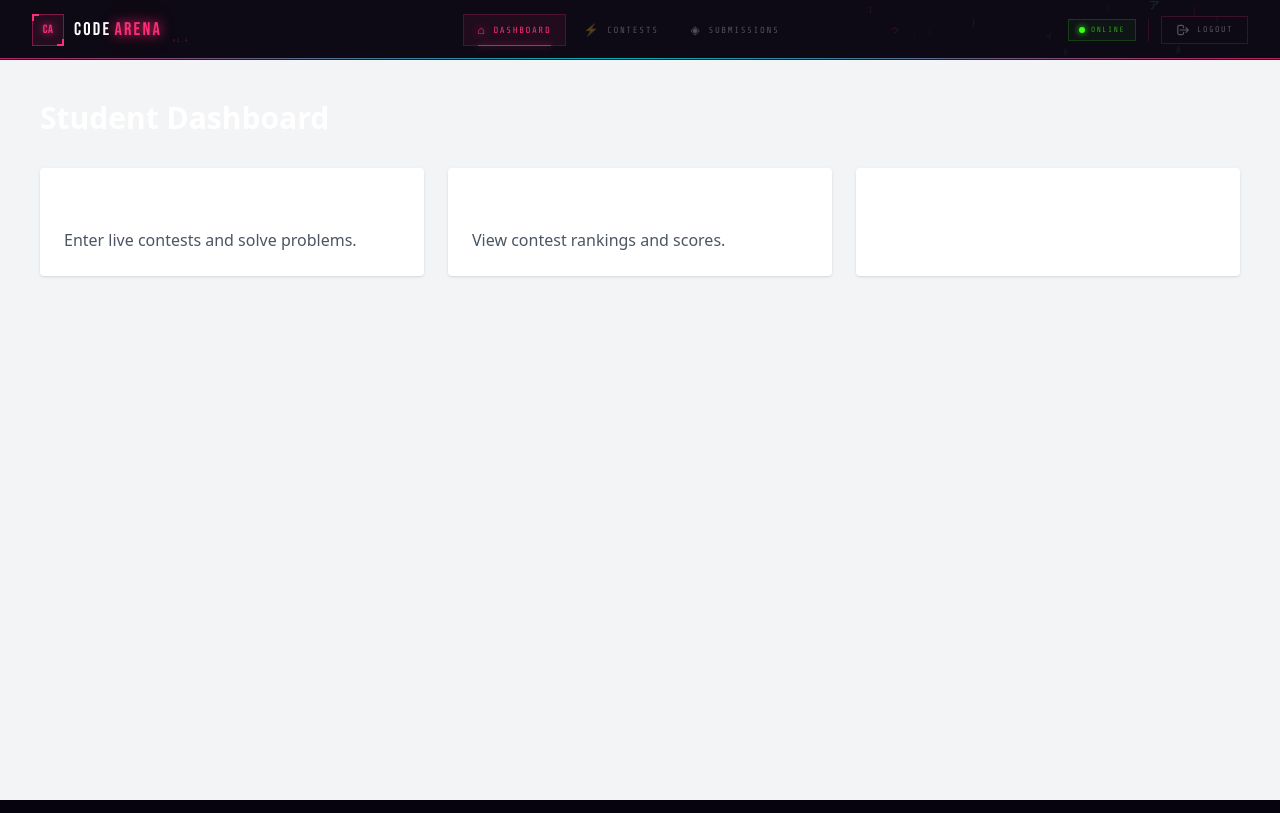
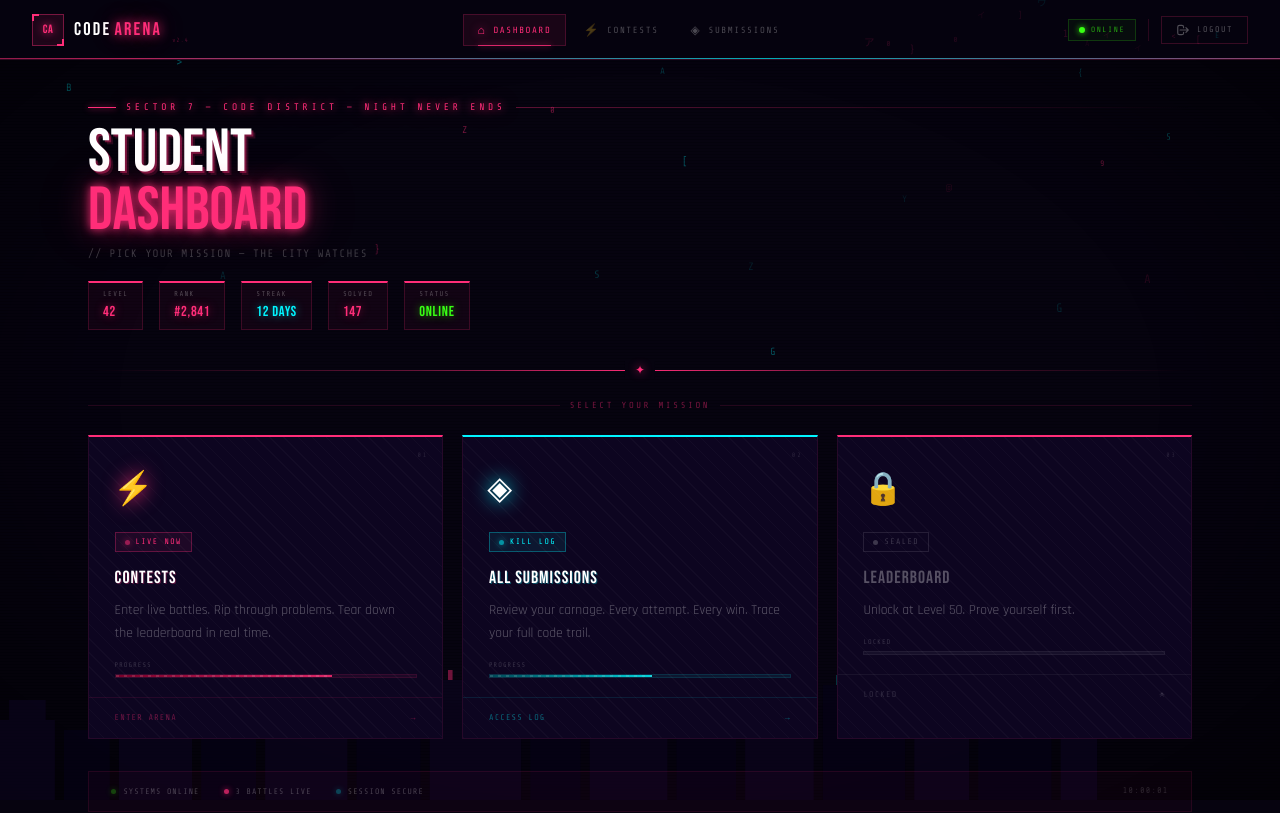
Before and after one commit to ayanbaruah14/CodeArena, a React app in the folder Frontend/: page /dashboard in a window 1280 px wide. Shown: the top 813 px of the page. Built offline with nearby package versions, Linux system fonts and the light colour scheme; sample sign-in values are in the browser's storage; the HTML template or start-up script is replaced by a standard one.

Commit message:
design: dashboard design

```diff
--- a/Frontend/src/Pages/student/StudentDashboard.jsx
+++ b/Frontend/src/Pages/student/StudentDashboard.jsx
@@ -1,79 +1,243 @@
 import { useNavigate } from "react-router-dom";
 import Navbar from "../../components/Navbar";
+import { useEffect, useRef, useState } from "react";
 
-function StudentDashboard(){
+function StudentDashboard() {
+  const navigate = useNavigate();
+  const canvasRef = useRef(null);
+  const [clock, setClock] = useState("");
 
-  const navigate = useNavigate();
+  /* live clock */
+  useEffect(() => {
+    const tick = () => {
+      const n = new Date();
+      setClock([n.getHours(), n.getMinutes(), n.getSeconds()]
+        .map(v => String(v).padStart(2, "0")).join(":"));
+    };
+    tick();
+    const id = setInterval(tick, 1000);
+    return () => clearInterval(id);
+  }, []);
 
-  return(
+  /* rain canvas */
+  useEffect(() => {
+    const canvas = canvasRef.current;
+    const ctx = canvas.getContext("2d");
+    let W, H, drops = [], raf;
+    const CHARS = "ABCDEFGHIJKLMNOPQRSTUVWXYZ0123456789@#$%&*<>/\\|[]{}!=+~";
 
-    <div className="min-h-screen bg-gray-100">
+    const resize = () => {
+      W = canvas.width = innerWidth;
+      H = canvas.height = innerHeight;
+      drops = Array.from({ length: Math.floor(W / 22) }, (_, i) => ({
+        x: i * 22,
+        y: Math.random() * -H,
+        speed: Math.random() * 55 + 28,
+        char: CHARS[Math.floor(Math.random() * CHARS.length)],
+        col: Math.random() > 0.55 ? "#ff2d78" : "#00f5ff",
+        opacity: Math.random() * 0.35 + 0.1,
+        size: Math.random() * 5 + 8,
+        changeTimer: 0,
+        changeInterval: Math.random() * 1.5 + 0.5,
+      }));
+    };
+    resize();
+    window.addEventListener("resize", resize);
 
-      <Navbar/>
+    let last = 0;
+    const draw = ts => {
+      const dt = (ts - last) / 1000;
+      last = ts;
+      ctx.clearRect(0, 0, W, H);
+      drops.forEach(d => {
+        d.y += d.speed * dt;
+        d.changeTimer += dt;
+        if (d.changeTimer > d.changeInterval) {
+          d.char = CHARS[Math.floor(Math.random() * CHARS.length)];
+          d.changeTimer = 0;
+        }
+        if (d.y > H) { d.y = Math.random() * -200; d.speed = Math.random() * 55 + 28; }
+        ctx.font = `${d.size}px 'Share Tech Mono', monospace`;
+        ctx.fillStyle = d.col + Math.round(d.opacity * 255).toString(16).padStart(2, "0");
+        ctx.fillText(d.char, d.x, d.y);
+      });
+      raf = requestAnimationFrame(draw);
+    };
+    raf = requestAnimationFrame(draw);
+    return () => { cancelAnimationFrame(raf); window.removeEventListener("resize", resize); };
+  }, []);
 
-      <div className="p-10">
+  /* cursor trail */
+  useEffect(() => {
+    const trail = Array.from({ length: 8 }, (_, i) => {
+      const d = document.createElement("div");
+      d.style.cssText = `position:fixed;width:${5 - i * 0.4}px;height:${5 - i * 0.4}px;
+        border-radius:50%;pointer-events:none;z-index:9999;mix-blend-mode:screen;
+        background:${i % 2 === 0 ? "#ff2d78" : "#00f5ff"};opacity:${0.6 - i * 0.06}`;
+      document.body.appendChild(d);
+      return { el: d, x: 0, y: 0 };
+    });
+    let mx = 0, my = 0;
+    const onMove = e => { mx = e.clientX; my = e.clientY; };
+    document.addEventListener("mousemove", onMove);
+    let raf;
+    const animTrail = () => {
+      let px = mx, py = my;
+      trail.forEach(t => {
+        t.x += (px - t.x) * 0.38; t.y += (py - t.y) * 0.38;
+        t.el.style.transform = `translate(${t.x - 2}px,${t.y - 2}px)`;
+        px = t.x; py = t.y;
+      });
+      raf = requestAnimationFrame(animTrail);
+    };
+    raf = requestAnimationFrame(animTrail);
+    return () => {
+      cancelAnimationFrame(raf);
+      document.removeEventListener("mousemove", onMove);
+      trail.forEach(t => t.el.remove());
+    };
+  }, []);
 
-        <h1 className="text-3xl font-bold mb-8">
-          Student Dashboard
-        </h1>
+  const cards = [
+    {
+      route: "/contests",
+      icon: "⚡",
+      tag: "LIVE NOW",
+      title: "CONTESTS",
+      desc: "Enter live battles. Rip through problems. Tear down the leaderboard in real time.",
+      prog: "72%",
+      cta: "ENTER ARENA",
+      num: "01",
+      variant: "pink",
+    },
+    {
+      route: "/allSubmissions",
+      icon: "◈",
+      tag: "KILL LOG",
+      title: "ALL SUBMISSIONS",
+      desc: "Review your carnage. Every attempt. Every win. Trace your full code trail.",
+      prog: "54%",
+      cta: "ACCESS LOG",
+      num: "02",
+      variant: "cyan",
+    },
+  ];
 
-        <div className="grid grid-cols-1 md:grid-cols-3 gap-6">
+  return (
+    <div style={{ background: "#06030f", minHeight: "100vh", overflowX: "hidden", cursor: "crosshair", position: "relative" }}>
 
-          {/* Contests */}
+      {/* rain */}
+      <canvas ref={canvasRef} className="nt-rain" />
 
-          <div
-            className="bg-white p-6 rounded shadow cursor-pointer hover:shadow-lg transition"
-            onClick={()=>navigate("/contests")}
-          >
+      {/* scanlines */}
+      <div className="nt-scanlines" />
 
-            <h2 className="text-xl font-semibold mb-2">
-              Contests
-            </h2>
+      {/* vignette */}
+      <div className="nt-vignette" />
 
-            <p className="text-gray-600">
-              Enter live contests and solve problems.
-            </p>
+      {/* city */}
+      <div className="nt-city" />
 
+      <Navbar />
+
+      <main className="nt-main">
+
+        {/* header */}
+        <div className="nt-header">
+          <div className="nt-eyebrow">
+            <span className="nt-eyebrow-line" />
+            <span className="nt-eyebrow-text">SECTOR 7 — CODE DISTRICT — NIGHT NEVER ENDS</span>
+            <span className="nt-eyebrow-tail" />
           </div>
-
-          {/* Leaderboard */}
-
-          <div
-            className="bg-white p-6 rounded shadow cursor-pointer hover:shadow-lg transition"
-            onClick={()=>navigate("/leaderboard")}
-          >
-
-            <h2 className="text-xl font-semibold mb-2">
-              Leaderboard
-            </h2>
-
-            <p className="text-gray-600">
-              View contest rankings and scores.
-            </p>
-
+          <h1 className="nt-h1">
+            <span className="nt-h1-l1">STUDENT</span>
+            <span className="nt-h1-l2">DASHBOARD</span>
+          </h1>
+          <p className="nt-sub">// PICK YOUR MISSION — THE CITY WATCHES</p>
+          <div className="nt-hud">
+            {[
+              { l: "LEVEL", v: "42" },
+              { l: "RANK",  v: "#2,841" },
+              { l: "STREAK", v: "12 DAYS", c: "cyan" },
+              { l: "SOLVED", v: "147" },
+              { l: "STATUS", v: "ONLINE", c: "green" },
+            ].map(({ l, v, c }) => (
+              <div key={l} className="nt-hud-item">
+                <span className="nt-hud-label">{l}</span>
+                <span className={`nt-hud-val ${c ? `nt-hud-val--${c}` : ""}`}>{v}</span>
+              </div>
+            ))}
           </div>
-
-          {/* Submissions */}
-
-          <div
-            className="bg-white p-6 rounded shadow cursor-pointer hover:shadow-lg transition"
-            onClick={()=>navigate("/allSubmissions")}
-          >
-
-            <h2 className="text-xl font-semibold mb-2">
-              All Submissions
-            </h2>
-
-          </div>
-
         </div>
 
-      </div>
+        <div className="nt-divider" />
+        <div className="nt-section-label">SELECT YOUR MISSION</div>
 
+        {/* grid */}
+        <div className="nt-grid">
+          {cards.map((c, i) => (
+            <div
+              key={c.route}
+              className={`nt-card nt-card--${c.variant}`}
+              style={{ animationDelay: `${i * 0.1}s` }}
+              onClick={() => navigate(c.route)}
+            >
+              <div className="nt-bracket nt-bracket--tl" />
+              <div className="nt-bracket nt-bracket--br" />
+              <div className="nt-card-num">{c.num}</div>
+              <div className="nt-card-body">
+                <span className="nt-card-icon">{c.icon}</span>
+                <div className="nt-card-tag">
+                  <span className="nt-tag-dot" />{c.tag}
+                </div>
+                <div className="nt-card-title">{c.title}</div>
+                <div className="nt-card-desc">{c.desc}</div>
+                <div className="nt-prog-label">PROGRESS</div>
+                <div className="nt-prog-track">
+                  <div className="nt-prog-fill" style={{ width: c.prog }} />
+                </div>
+              </div>
+              <div className="nt-card-cta">
+                <span>{c.cta}</span>
+                <span className="nt-cta-arrow">→</span>
+              </div>
+            </div>
+          ))}
+
+          {/* locked */}
+          <div className="nt-card nt-card--locked">
+            <div className="nt-card-num">03</div>
+            <div className="nt-card-body">
+              <span className="nt-card-icon" style={{ filter: "none", animation: "none" }}>🔒</span>
+              <div className="nt-card-tag nt-card-tag--locked"><span className="nt-tag-dot nt-tag-dot--locked" />SEALED</div>
+              <div className="nt-card-title nt-card-title--locked">LEADERBOARD</div>
+              <div className="nt-card-desc">Unlock at Level 50. Prove yourself first.</div>
+              <div className="nt-prog-label">LOCKED</div>
+              <div className="nt-prog-track nt-prog-track--locked" />
+            </div>
+            <div className="nt-card-cta nt-card-cta--locked"><span>LOCKED</span><span>☠</span></div>
+          </div>
+        </div>
+
+        {/* status bar */}
+        <div className="nt-status-bar">
+          <div className="nt-status-items">
+            {[
+              { dot: "green", label: "SYSTEMS ONLINE" },
+              { dot: "pink",  label: "3 BATTLES LIVE" },
+              { dot: "cyan",  label: "SESSION SECURE" },
+            ].map(({ dot, label }) => (
+              <div key={label} className="nt-status-item">
+                <span className={`nt-s-dot nt-s-dot--${dot}`} />{label}
+              </div>
+            ))}
+          </div>
+          <div className="nt-clock">{clock}</div>
+        </div>
+
+      </main>
     </div>
-
-  )
-
+  );
 }
 
 export default StudentDashboard;
```
